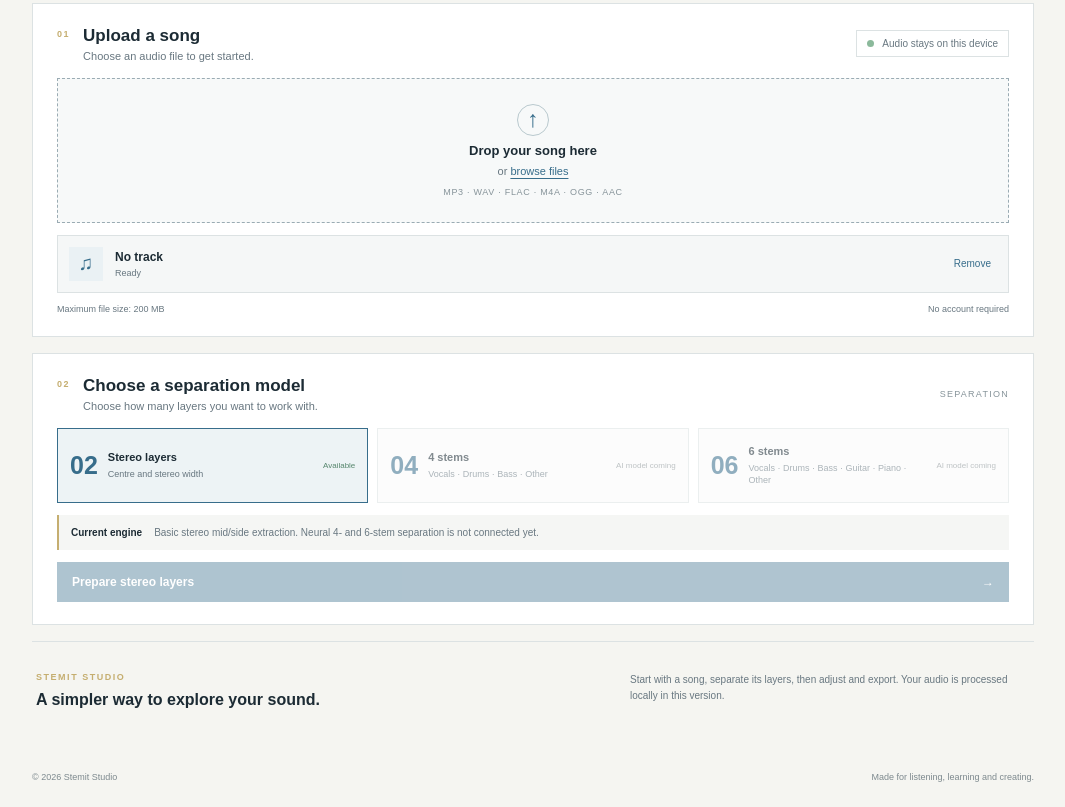
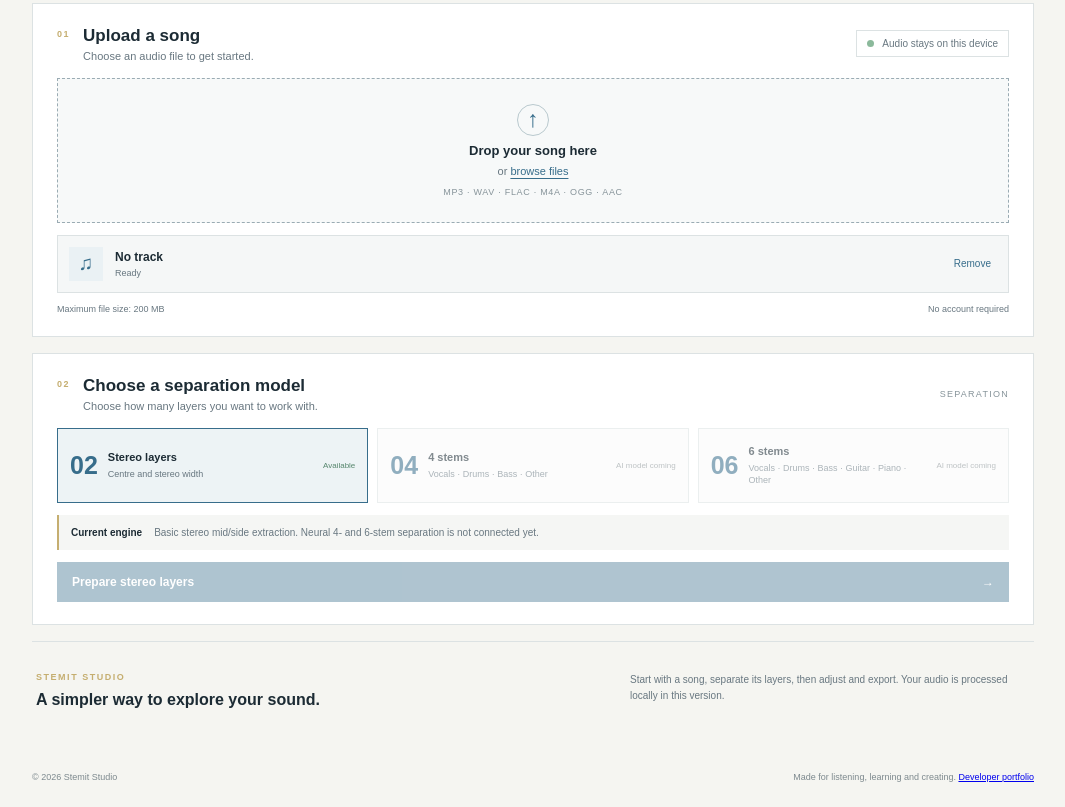
Before and after one commit to Augak/stemit-pwa, a website: page index.html in a window 1280 px wide. Shown: the part 383-1190 px from the top of the page, without its empty margins (107-1172 px from the left). Drawn offline with Linux system fonts and the light colour scheme.

Commit message:
Link Stemit Studio to the developer portfolio (#1)
* Add reciprocal link to official Kastine Augak portfolio

* Add reciprocal link to official Kastine Augak portfolio

```diff
--- a/index.html
+++ b/index.html
@@ -54,7 +54,7 @@
  </section>
  <section class="how-panel" id="how-it-works"><div><span class="step-number">STEMIT STUDIO</span><h2>A simpler way to explore your sound.</h2></div><p>Start with a song, separate its layers, then adjust and export. Your audio is processed locally in this version.</p></section>
 </main>
-<footer><span>© 2026 Stemit Studio</span><span>Made for listening, learning and creating.</span></footer>
+<footer><span>© 2026 Stemit Studio</span><span>Made for listening, learning and creating. <a href="https://augak.github.io/kastineaugak.github.io/" rel="me noopener noreferrer">Developer portfolio</a></span></footer>
 <dialog id="helpDialog"><div class="dialog-heading"><div><span class="step-number">STUDIO GUIDE</span><h2>How Stemit works</h2></div><button id="closeHelp" class="help-button" type="button" aria-label="Close">×</button></div><ol><li>Choose an audio file from your device.</li><li>Run the available stereo layer extraction.</li><li>Adjust each layer's level, pan, mute or solo.</li><li>Export the mix or download individual WAV layers.</li></ol><p>AI stem separation, tempo, pitch, looping and metronome tools are not active yet.</p></dialog>
 <script type="module" src="app.js"></script>
 </body></html>
```
Also changed, not shown: README.md.
